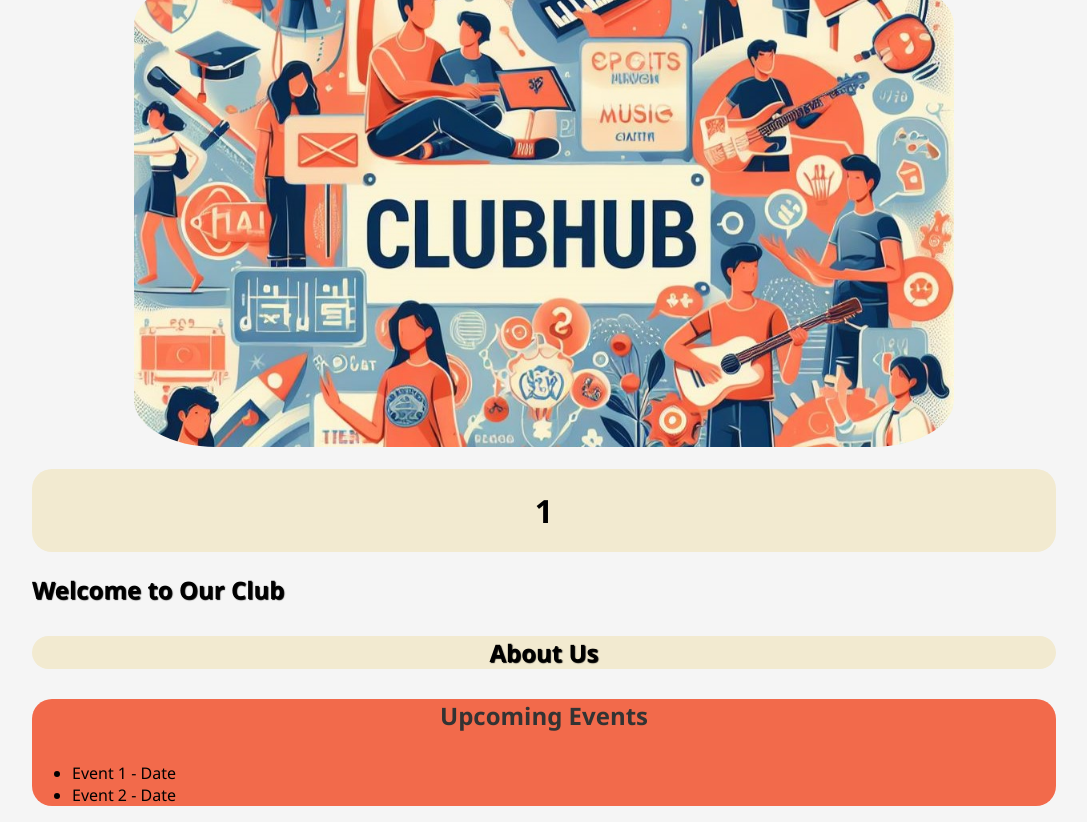
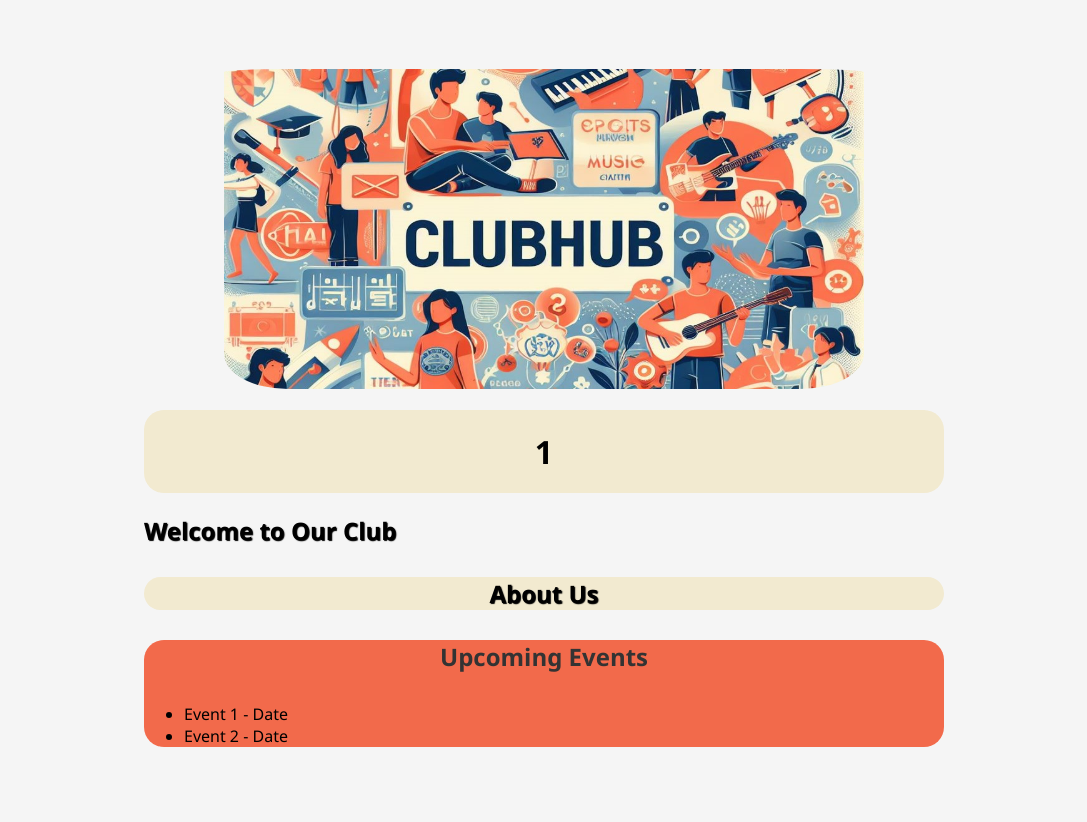
Before and after one commit to Om-Sevak/ClubHub, a React (Create React App) app in the folder client/: page /club/1 in a window 1280 px wide. Shown: the whole page, without its empty margins (96-1183 px from the left). After the commit the page ends 800 px from the top, so only its background shows below. Built offline with nearby package versions, Linux system fonts and the light colour scheme; no server answers.

Commit message:
change class name of logo to fix it

```diff
--- a/client/src/pages/clubPage.css
+++ b/client/src/pages/clubPage.css
@@ -1,3 +1,27 @@
+/* Global styles */
+body {
+    margin: 0;
+    display: flex;
+    justify-content: center;
+    align-items: center;
+    height: 100vh;
+    background-color: #f5f5f5;
+    font-family: 'Segoe UI', Tahoma, Geneva, Verdana, sans-serif;
+}
+
+
+.clubLogo {
+    display: block;
+    max-width: 80%;
+    margin: 0 auto;
+    margin-bottom: 20px;
+    border-radius: 10%;
+    width: 100vh ;
+    height: 40vh;
+    padding-top: 2em;
+
+}
+
 header {
 
     background-color: #F2EAD0;
--- a/client/src/pages/clubPage.js
+++ b/client/src/pages/clubPage.js
@@ -80,7 +80,7 @@ function Events() {
 
   return (
     <div>
-        <img src={logo} alt="Logo" className="logo" />
+        <img src={logo} alt="Logo" className="clubLogo" />
         {errorMessage ? null : <Header /> }
       <main>
         {errorMessage ? null : <Banner /> }
```
